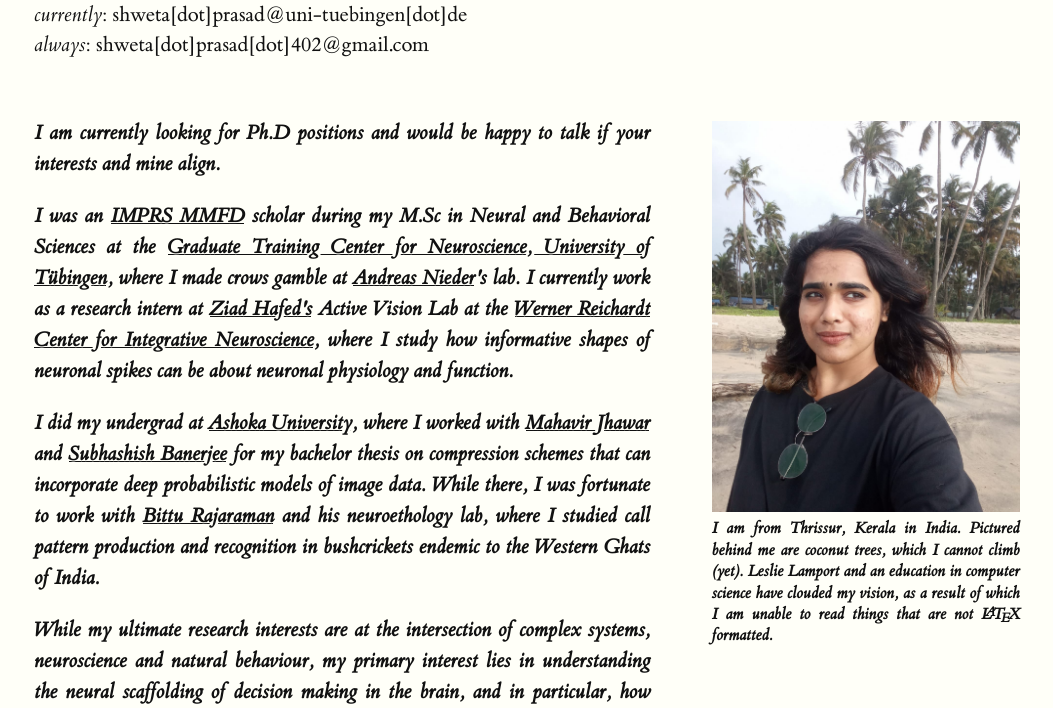
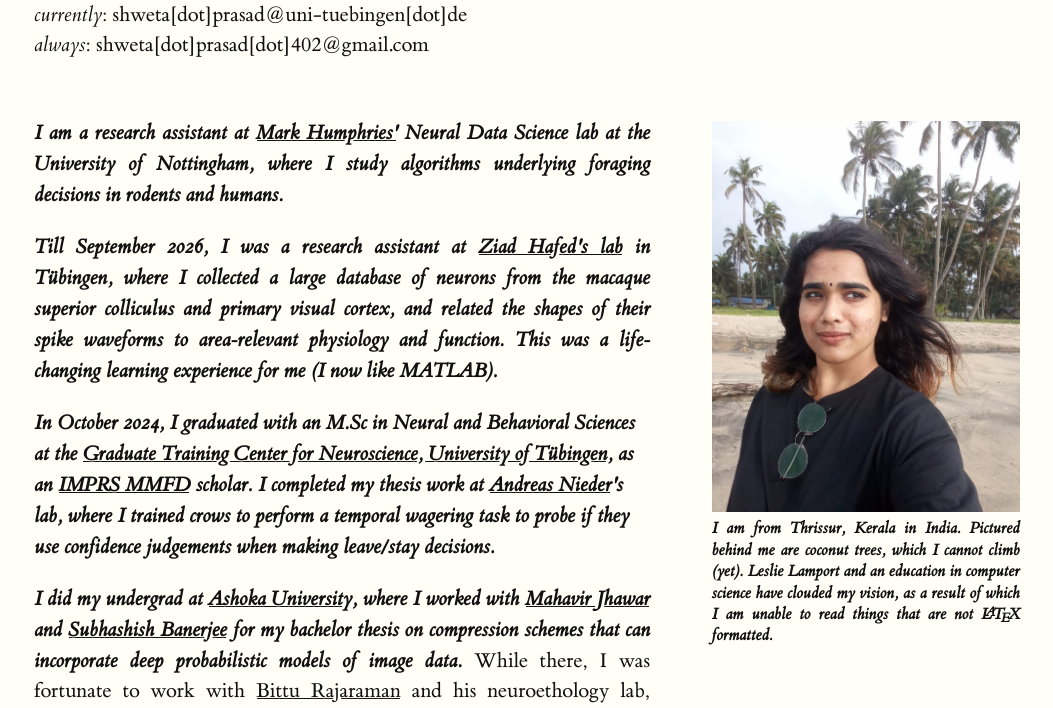
Before and after one commit to shw3ta/shw3ta.github.io, a website: page index.html in a window 1280 px wide. Shown: the part 244-952 px from the top of the page, without its empty margins (126-1179 px from the left). Drawn offline with Linux system fonts and the light colour scheme.

Commit message:
app seson

```diff
--- a/index.html
+++ b/index.html
@@ -14,7 +14,7 @@
 
       <h1 id="title">Hello.
       I'm Shweta Prasad.</h1>
-      <p><a href="assets/docs/Shweta_Prasad_CV.pdf">CV</a> // <a href="https://github.com/shw3ta">Github</a> // <a href="https://twitter.com/tundra_theraimy">Twitter</a> //
+      <p><a href="assets/docs/PrasadCV.pdf">CV</a> // <a href="https://github.com/shw3ta">Github</a> // <a href="https://twitter.com/tundra_theraimy">Twitter</a> //
         <!-- <a href="https://scholar.google.com/citations?hl=en&view_op=list_works&gmla=AJsN-F6ma662dZahhSxXWh4usLcc9Y_4mLjlVZIydlL0F9lJgXde_tlP9Cws3dnoyrqppSz81tUGCG-RqawbVWHuOyy9PdPm3iZuxDLbCuYMem8YLzTQ1VA&user=HVZb-5oAAAAJ">Google Scholar</a> -->
         <br/>
       <i>currently</i>: shweta[dot]prasad@uni-tuebingen[dot]de<br/>
@@ -32,13 +32,18 @@
         </span>
         </p>
           <p align="justify">
-            <b><i>I am currently looking for Ph.D positions and would be happy to talk if your interests and mine align.</i></b>
+            <b><i>I am a research assistant at <a href="https://humphries-lab.org/">Mark Humphries'</a> Neural Data Science lab at the University of Nottingham, where I study algorithms underlying foraging decisions in rodents and humans. </i></b>
 
           </p>
         <p align="justify">
-            <b><i>I was an <a href="https://www.kyb.tuebingen.mpg.de/imprs-mmfd">IMPRS MMFD</a> scholar during my M.Sc in Neural and Behavioral Sciences at the <a href="https://www.neuroschool-tuebingen.de/">Graduate Training Center for Neuroscience, University of Tübingen</a>, where I made crows gamble at <a href= https://homepages.uni-tuebingen.de/andreas.nieder/>Andreas Nieder</a>'s lab.
-            I currently work as a research intern at <a href="https://hafedlab.org/">Ziad Hafed's</a> Active Vision Lab at the <a href="https://uni-tuebingen.de/forschung/forschungsschwerpunkte/cin/ueber-das-cin/">Werner Reichardt Center for Integrative Neuroscience</a>, where I study how informative shapes of neuronal spikes can be about neuronal physiology and function.
+            <b><i>
+            Till September 2026, I was a research assistant at <a href="https://hafedlab.org/">Ziad Hafed's lab</a> in Tübingen, where I collected a large database of neurons from the macaque superior colliculus and primary visual cortex, and related the shapes of their spike waveforms to area-relevant physiology and function. This was a life-changing learning experience for me (I now like MATLAB).</i></b>
+          </p>
 
+          <p align="=justify">
+            <b><i>
+              In October 2024, I graduated with an M.Sc in Neural and Behavioral Sciences at the <a href="https://www.neuroschool-tuebingen.de/">Graduate Training Center for Neuroscience, University of Tübingen</a>, as an <a href="https://www.kyb.tuebingen.mpg.de/imprs-mmfd">IMPRS MMFD</a> scholar. I completed my thesis work at <a href= https://homepages.uni-tuebingen.de/andreas.nieder/>Andreas Nieder</a>'s lab, where I trained crows to perform a temporal wagering task to probe if they use confidence judgements when making leave/stay decisions.
+            </i></b>
           </p>
 
           <p align="justify">
@@ -49,10 +54,9 @@
 
 
           <p align="justify">
-            <b><i>While my ultimate research interests are at the intersection of complex systems, neuroscience and natural behaviour, my primary interest lies in understanding the neural scaffolding of decision making in the brain, and in particular, how serotonin affects it.</i></b>
+            <b><i>I want to understand the neural scaffolding of decision making in the brain, and in particular, how neuromodulatory substances affect them at the circuit level. In this vein, I am a huge proponent of comparative neurophysiology, and what it can potentially reveal about the ontology of complex cognition. </i></b>
 
           </p>
-
 
 
 
```
Also changed, not shown: 1 other file.
